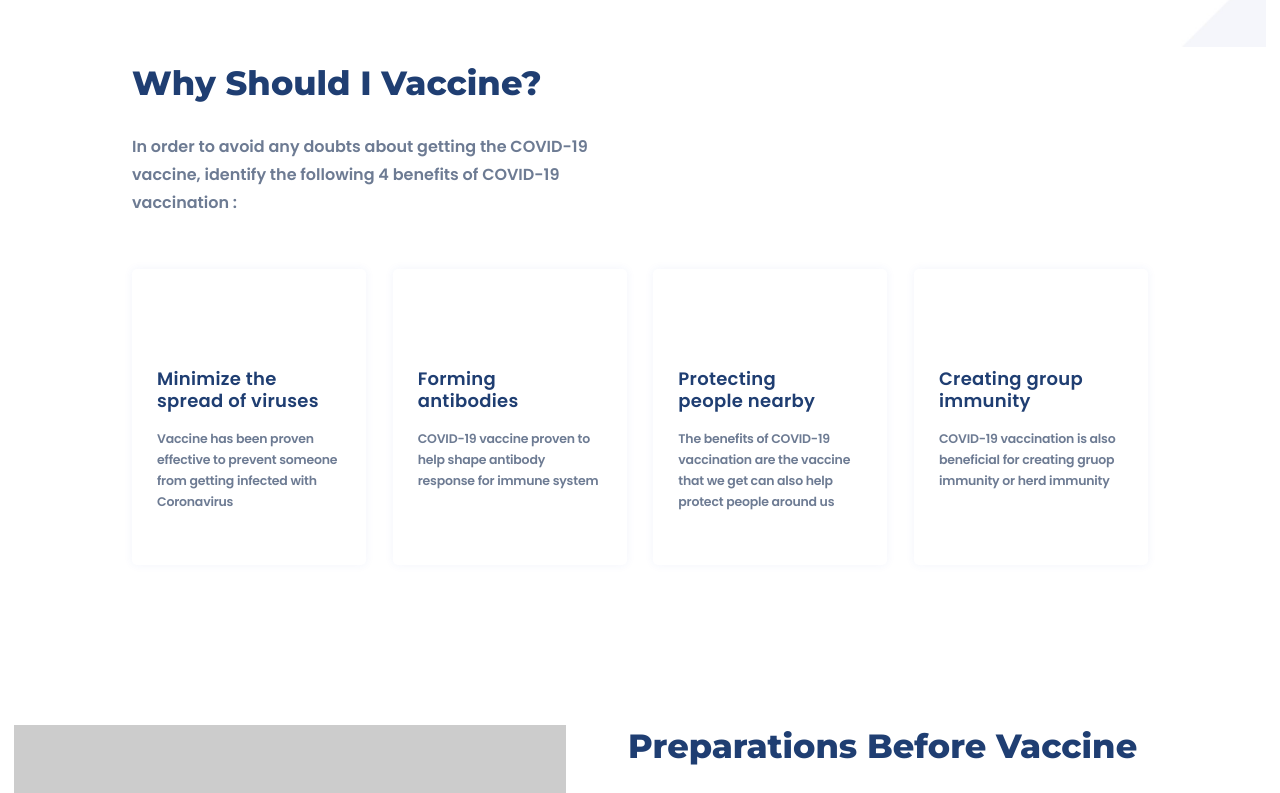
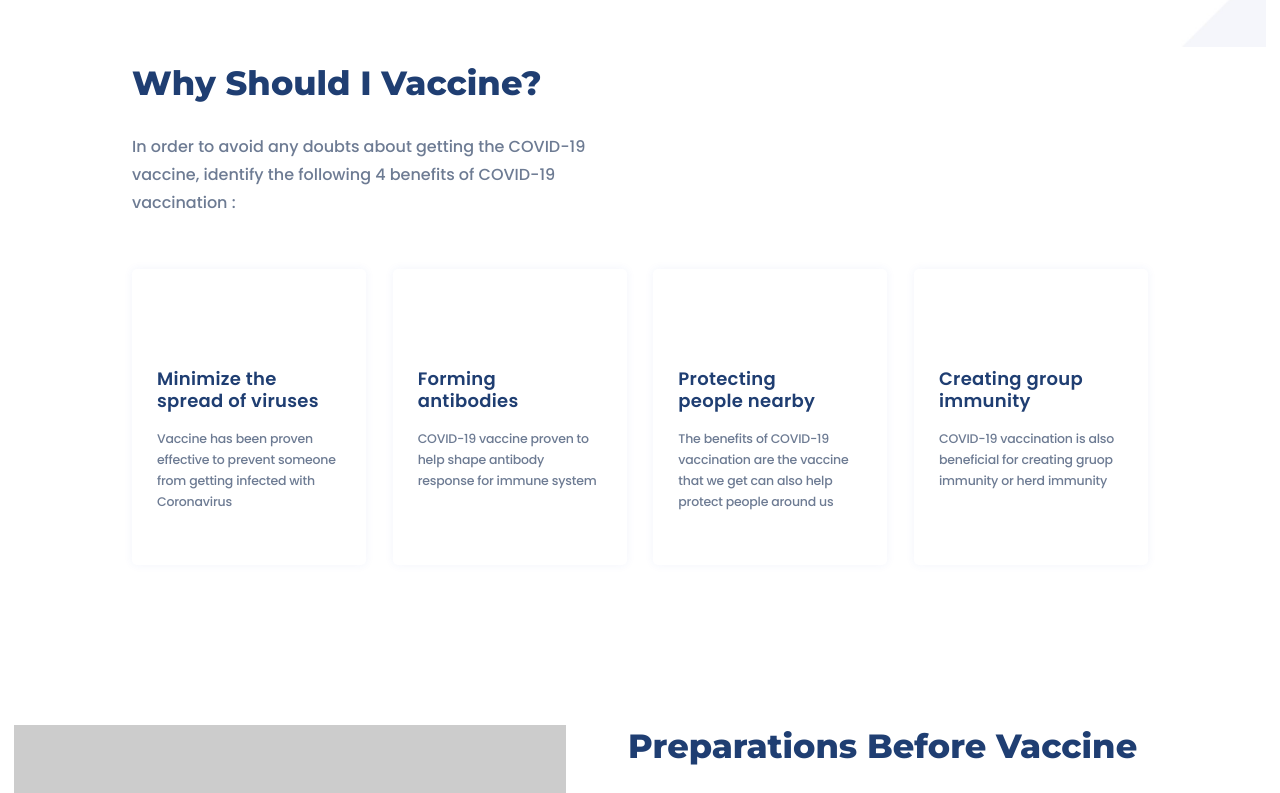
Before and after one commit to RicardoUMC/CSSFrontendLaunchX, a plain HTML site: page docs/index.html in a window 1280 px wide. Shown: the part 1100-1893 px from the top of the page. Drawn offline with Linux system fonts and the light colour scheme; placeholder pictures from the web are drawn by us.

Commit message:
FIX: grosor de la etiqueta p

```diff
--- a/docs/styles/master.css
+++ b/docs/styles/master.css
@@ -18,6 +18,13 @@ a {
 
 p, small {
     color: #6d7b93;
+}
+
+p {
+    font-weight: 500;
+}
+
+small {
     font-weight: 600;
 }
 
```
